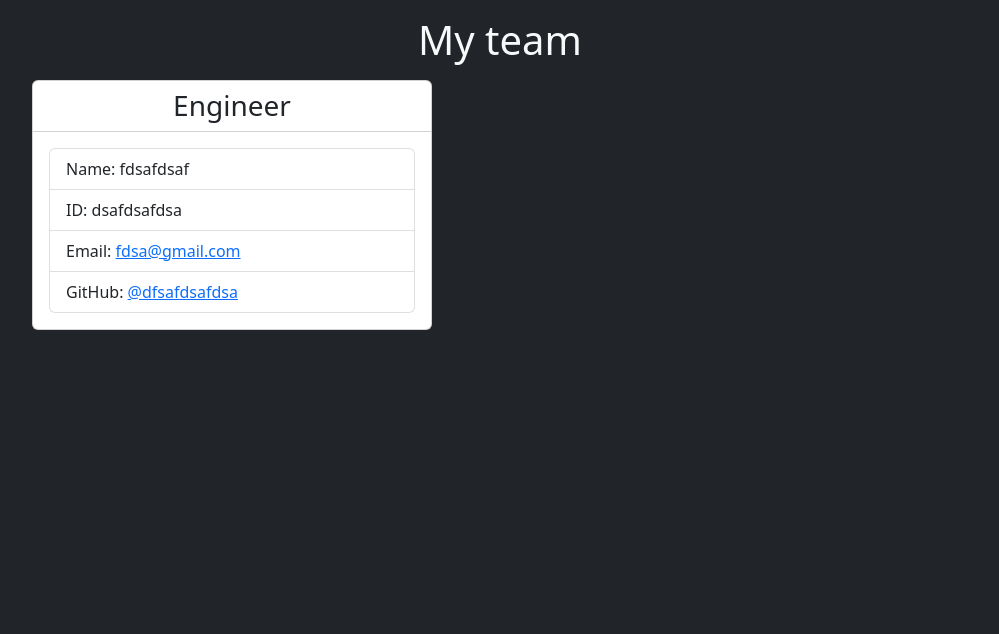
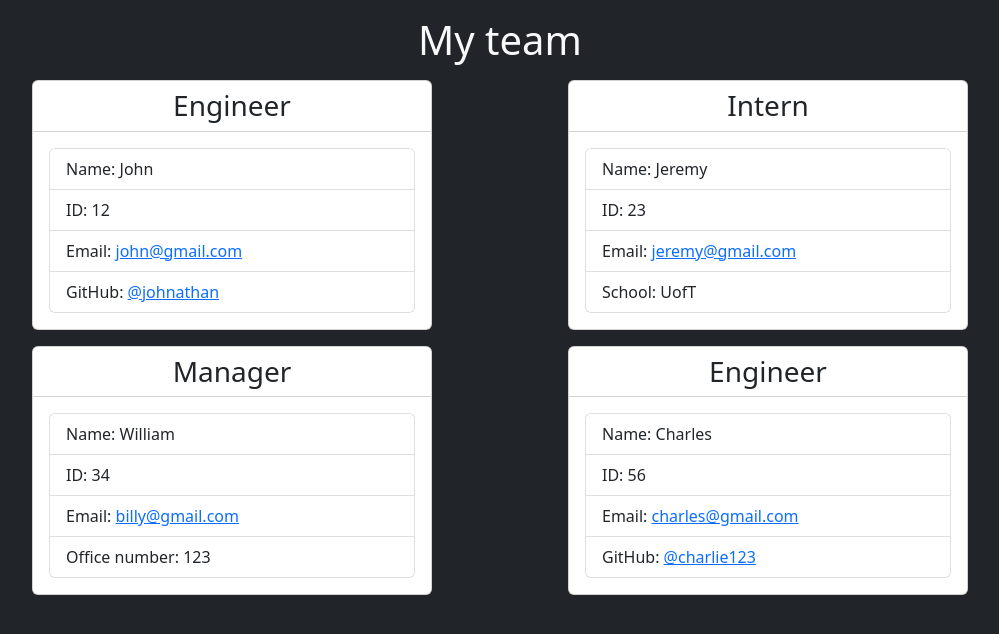
Before and after one commit to bambolelooo/teamProfileGenerator, a website: page dist/index.html in a window 1280 px wide. Shown: the whole page, without its empty margins (140-1139 px from the left). Drawn offline with nearby package versions, Linux system fonts and the light colour scheme.

```diff
--- a/dist/index.html
+++ b/dist/index.html
@@ -28,10 +28,61 @@
 
                 <div class="card-body">
                     <ul class="list-group">
-                        <li class="list-group-item">Name: fdsafdsaf</li>
-                        <li class="list-group-item">ID: dsafdsafdsa</li>
-                        <li class="list-group-item">Email: <a href="mailto:fdsa@gmail.com">fdsa@gmail.com</a></li>
-                        <li class="list-group-item">GitHub:  <a href="https://github.com/dfsafdsafdsa">@dfsafdsafdsa</a></li>
+                        <li class="list-group-item">Name: John</li>
+                        <li class="list-group-item">ID: 12</li>
+                        <li class="list-group-item">Email: <a href="mailto:john@gmail.com">john@gmail.com</a></li>
+                        <li class="list-group-item">GitHub:  <a href="https://github.com/johnathan">@johnathan</a></li>
+                    </ul>
+                </div>
+            </div>
+        </div>
+
+        <div class="col">
+            <div class="card" style="width: 400px">
+                <h3 class="card-header text-center bg-transparent">
+                    Intern
+                </h3>
+
+                <div class="card-body">
+                    <ul class="list-group">
+                        <li class="list-group-item">Name: Jeremy</li>
+                        <li class="list-group-item">ID: 23</li>
+                        <li class="list-group-item">Email: <a href="mailto:jeremy@gmail.com">jeremy@gmail.com</a></li>
+                        <li class="list-group-item">School: UofT</li>
+                    </ul>
+                </div>
+            </div>
+        </div>
+
+        <div class="col">
+            <div class="card" style="width: 400px">
+                <h3 class="card-header text-center bg-transparent">
+                    Manager
+                </h3>
+
+                <div class="card-body">
+                    <ul class="list-group">
+                        <li class="list-group-item">Name: William</li>
+                        <li class="list-group-item">ID: 34</li>
+                        <li class="list-group-item">Email: <a href="mailto:billy@gmail.com">billy@gmail.com</a></li>
+                        <li class="list-group-item">Office number: 123</li>
+                    </ul>
+                </div>
+            </div>
+        </div class="col">
+
+        <div class="col">
+            <div class="card" style="width: 400px">
+                <h3 class="card-header text-center bg-transparent">
+                    Engineer
+                </h3>
+
+                <div class="card-body">
+                    <ul class="list-group">
+                        <li class="list-group-item">Name: Charles</li>
+                        <li class="list-group-item">ID: 56</li>
+                        <li class="list-group-item">Email: <a href="mailto:charles@gmail.com">charles@gmail.com</a></li>
+                        <li class="list-group-item">GitHub:  <a href="https://github.com/charlie123">@charlie123</a></li>
                     </ul>
                 </div>
             </div>
```
Also changed, not shown: README.md.
